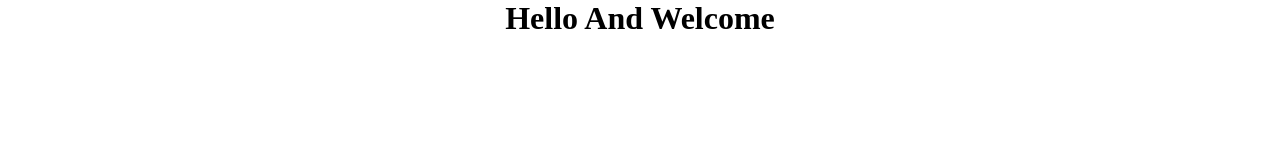
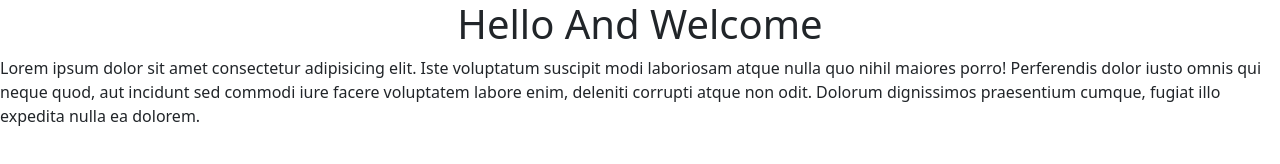
Before and after one commit to FarhanBeacon/Test, a plain HTML site: page index.html in a window 1280 px wide. Drawn offline with Linux system fonts and the light colour scheme.

Commit message:
added new files

```diff
--- a/index.html
+++ b/index.html
@@ -5,9 +5,15 @@
     <meta name="viewport" content="width=device-width, initial-scale=1.0">
     <!-- CSS Link -->
     <link rel="stylesheet" href="styles/style.css">
+    <!-- Bootstrap CSS Link -->
+    <link rel="stylesheet" href="styles/bootstrap.min.css">
     <title>Test</title>
 </head>
 <body>
     <h1>Hello And Welcome</h1>
+    <p>Lorem ipsum dolor sit amet consectetur adipisicing elit. Iste voluptatum suscipit modi laboriosam atque nulla quo nihil maiores porro! Perferendis dolor iusto omnis qui neque quod, aut incidunt sed commodi iure facere voluptatem labore enim, deleniti corrupti atque non odit. Dolorum dignissimos praesentium cumque, fugiat illo expedita nulla ea dolorem.</p>
+
+    <!-- Bootstrap Js File -->
+    <script src="js/bootstrap.min.js"></script>
 </body>
 </html>
--- a/styles/style.css
+++ b/styles/style.css
@@ -1,8 +1,3 @@
-* {
-    margin: 0px;
-    padding: 0px;
-}
-
 h1 {
     text-align: center;
 }
```
Also changed, not shown: images/action.png (added), images/camera.png (added), images/gear.png (added), js/bootstrap.min.js (added), styles/bootstrap.min.css (added).
